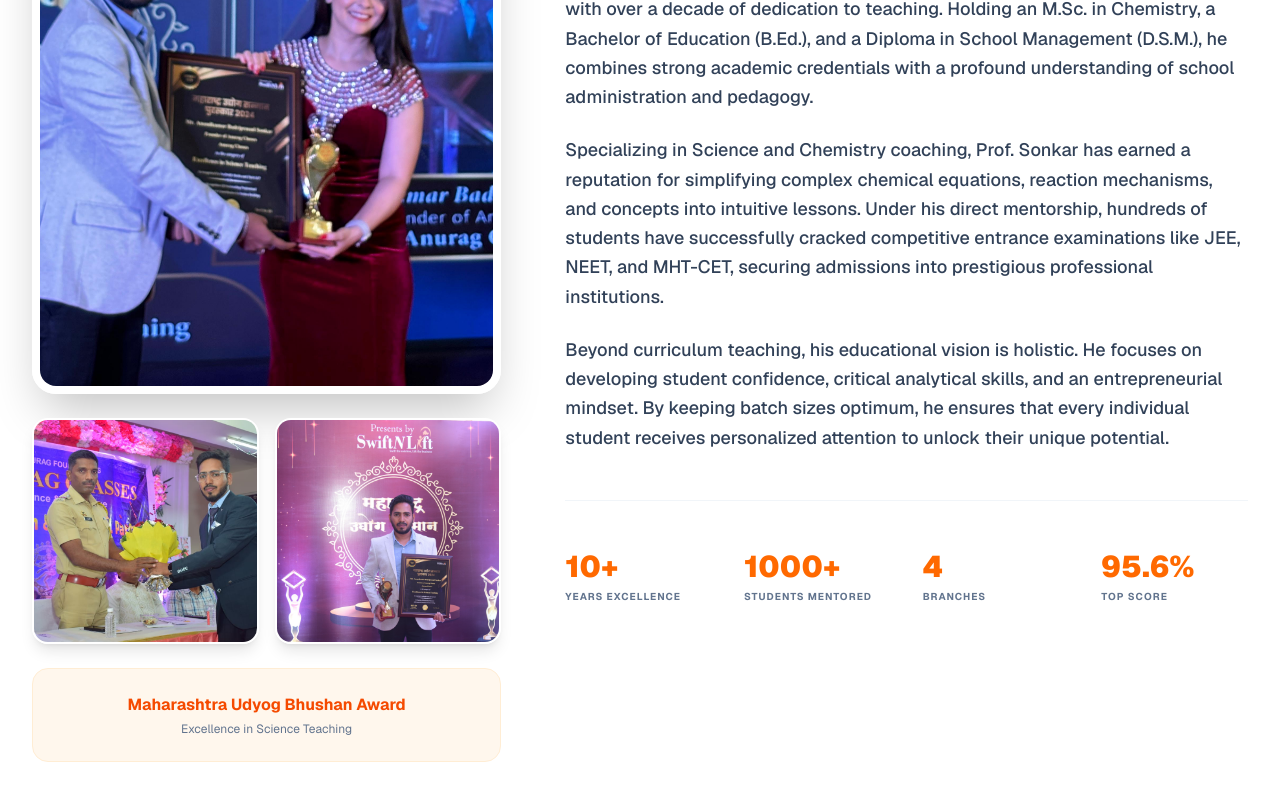
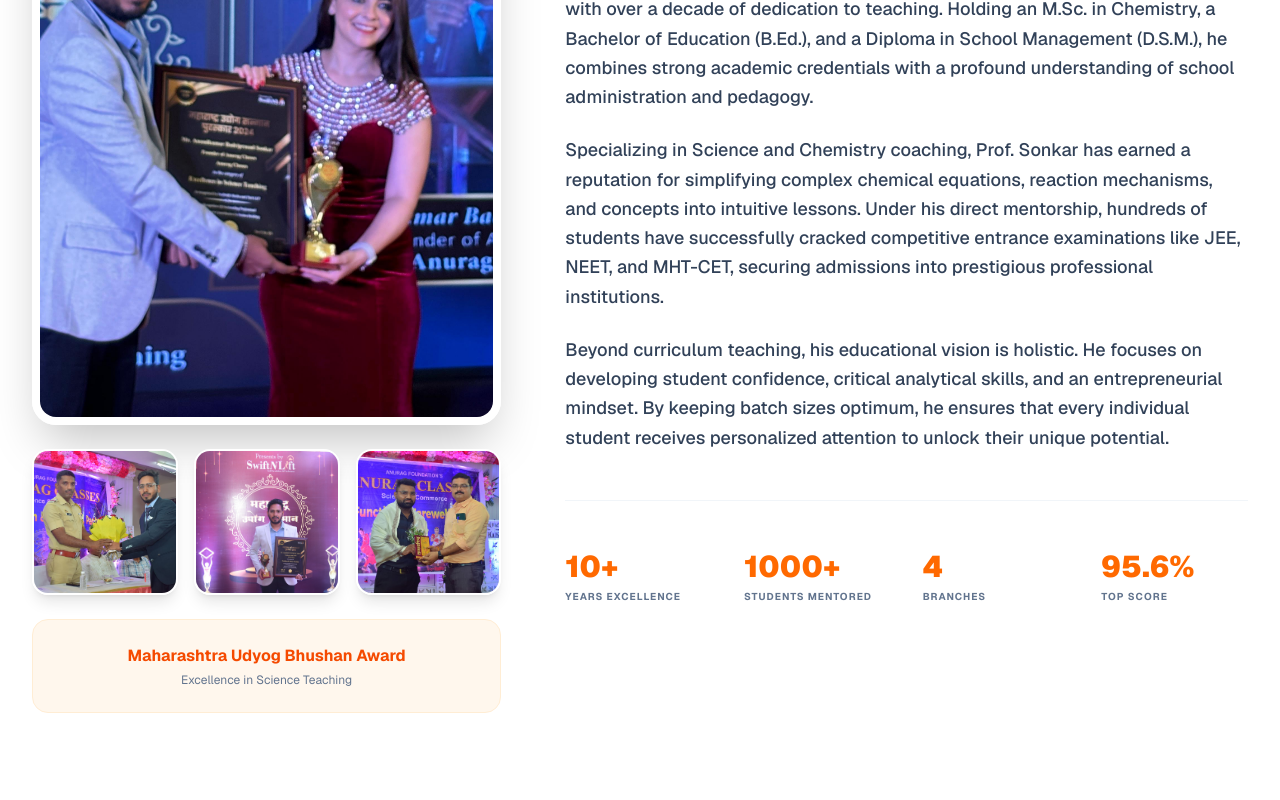
Before and after one commit to anirudhakolay/classes, a Next.js app in the folder anurag-classes-web/: page /about in a window 1280 px wide. Shown: the part 758-1558 px from the top of the page. Built offline with nearby package versions, Linux system fonts and the light colour scheme.

Commit message:
Update founder photo layout to display 1 big and 3 small pictures

```diff
--- a/anurag-classes-web/src/app/about/page.tsx
+++ b/anurag-classes-web/src/app/about/page.tsx
@@ -40,15 +40,18 @@ export default function AboutPage() {
         <div className="max-w-7xl mx-auto px-4 sm:px-6 lg:px-8">
           <div className="grid lg:grid-cols-12 gap-16 items-start">
             <motion.div {...fadeIn} className="lg:col-span-5 space-y-6">
-              <div className="relative aspect-[3/4] rounded-3xl overflow-hidden shadow-2xl border-8 border-white dark:border-slate-800">
+              <div className="relative aspect-[3/4.2] rounded-3xl overflow-hidden shadow-2xl border-8 border-white dark:border-slate-800">
                 <Image src="/founder/founder-main.jpg" alt="Prof. Anandkumar Sonkar" fill className="object-cover" />
               </div>
-              <div className="grid grid-cols-2 gap-4">
+              <div className="grid grid-cols-3 gap-4">
                 <div className="relative aspect-square rounded-2xl overflow-hidden shadow-lg border-2 border-white dark:border-slate-800">
                   <Image src="/founder/founder-award-1.jpg" alt="Award" fill className="object-cover" />
                 </div>
                 <div className="relative aspect-square rounded-2xl overflow-hidden shadow-lg border-2 border-white dark:border-slate-800">
                   <Image src="/founder/founder-award-2.jpg" alt="Award Ceremony" fill className="object-cover" />
+                </div>
+                <div className="relative aspect-square rounded-2xl overflow-hidden shadow-lg border-2 border-white dark:border-slate-800">
+                  <Image src="/achievements/achievement1.jpg" alt="Award Presentation" fill className="object-cover" />
                 </div>
               </div>
               <div className="bg-orange-50 dark:bg-orange-500/5 p-6 rounded-2xl border border-orange-100 dark:border-orange-500/20 text-center">
```
